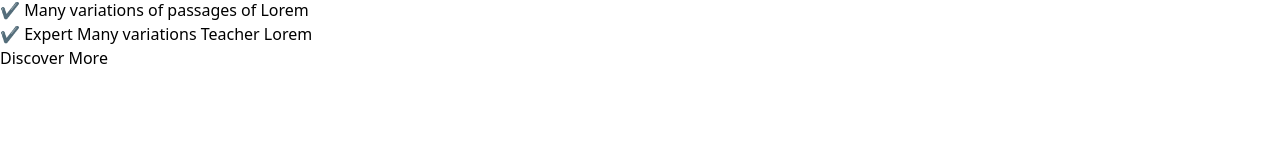
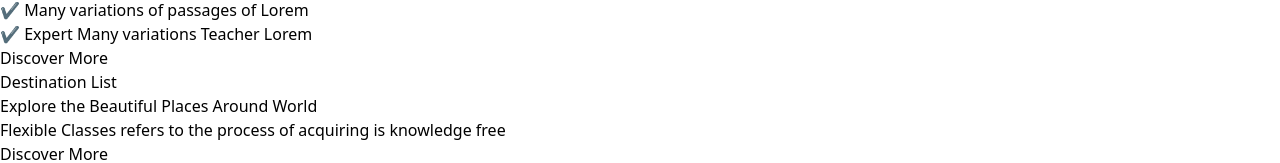
Before and after one commit to KausarAhmadTasin/book-it, a Next.js app: page / in a window 1280 px wide. Shown: the part 746-909 px from the top of the page. Before the commit the page ends 816 px from the top, so only its background shows below. Built offline with nearby package versions, Linux system fonts and the light colour scheme.

Commit message:
create Destination part

```diff
--- a/src/components/layouts/Destinations/Destinations.jsx
+++ b/src/components/layouts/Destinations/Destinations.jsx
@@ -65,6 +65,27 @@ const Destinations = () => {
           </div>
         </div>
       </div>
+
+
+      <div>
+        <div>
+        <div class="flex flex-col items-start p-6 bg-white  rounded-lg  max-w-sm">
+        <span class="text-sm font-bold uppercase text-red-500 tracking-wider mb-2">Destination List</span>
+        <h1 class="text-2xl font-bold text-gray-800 mb-4">
+          Explore the Beautiful Places Around World
+        </h1>
+        <p class="text-sm text-gray-500 mb-6">
+          Flexible Classes refers to the process of acquiring is knowledge free
+        </p>
+        <button class="px-4 py-2 bg-gray-800 text-white text-sm font-semibold rounded hover:bg-gray-700 transition duration-200">
+          Discover More
+        </button>
+      </div>
+        </div>
+
+
+
+      </div>
     </div>
   );
 };
```
